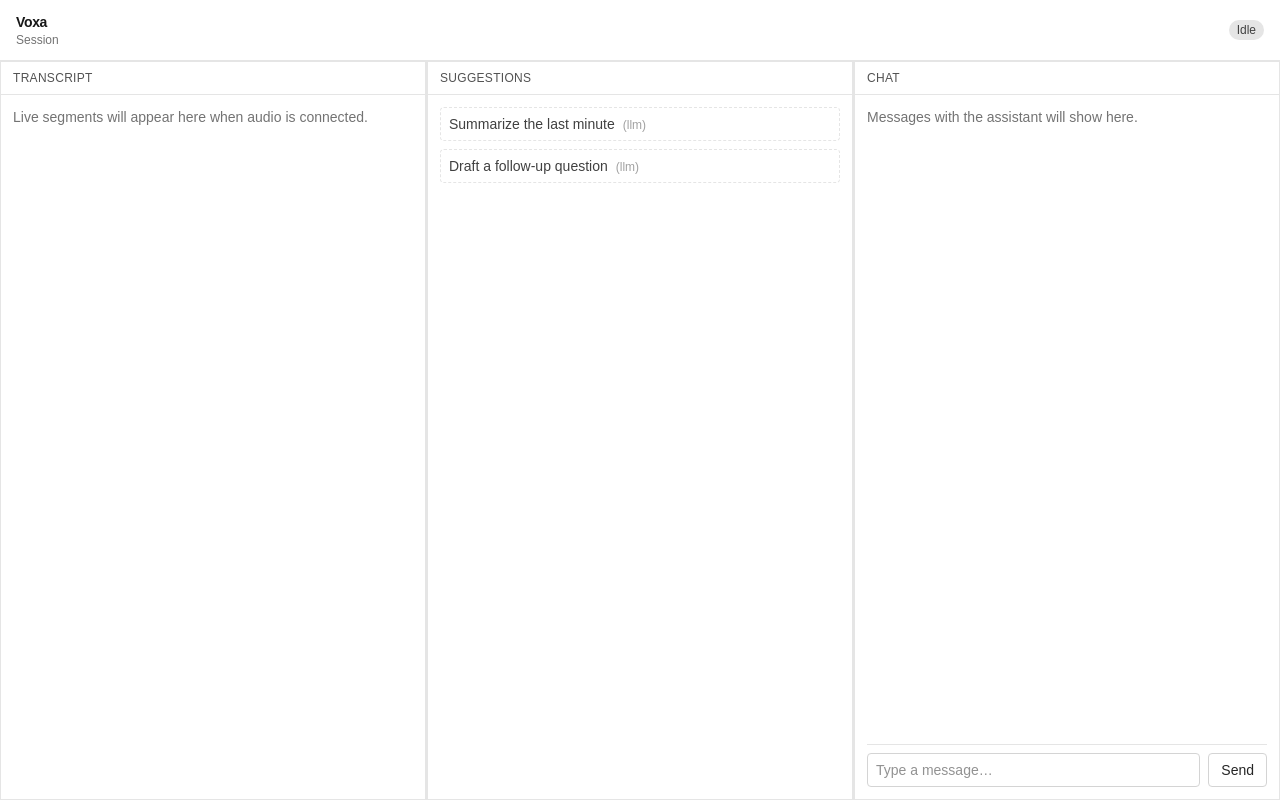
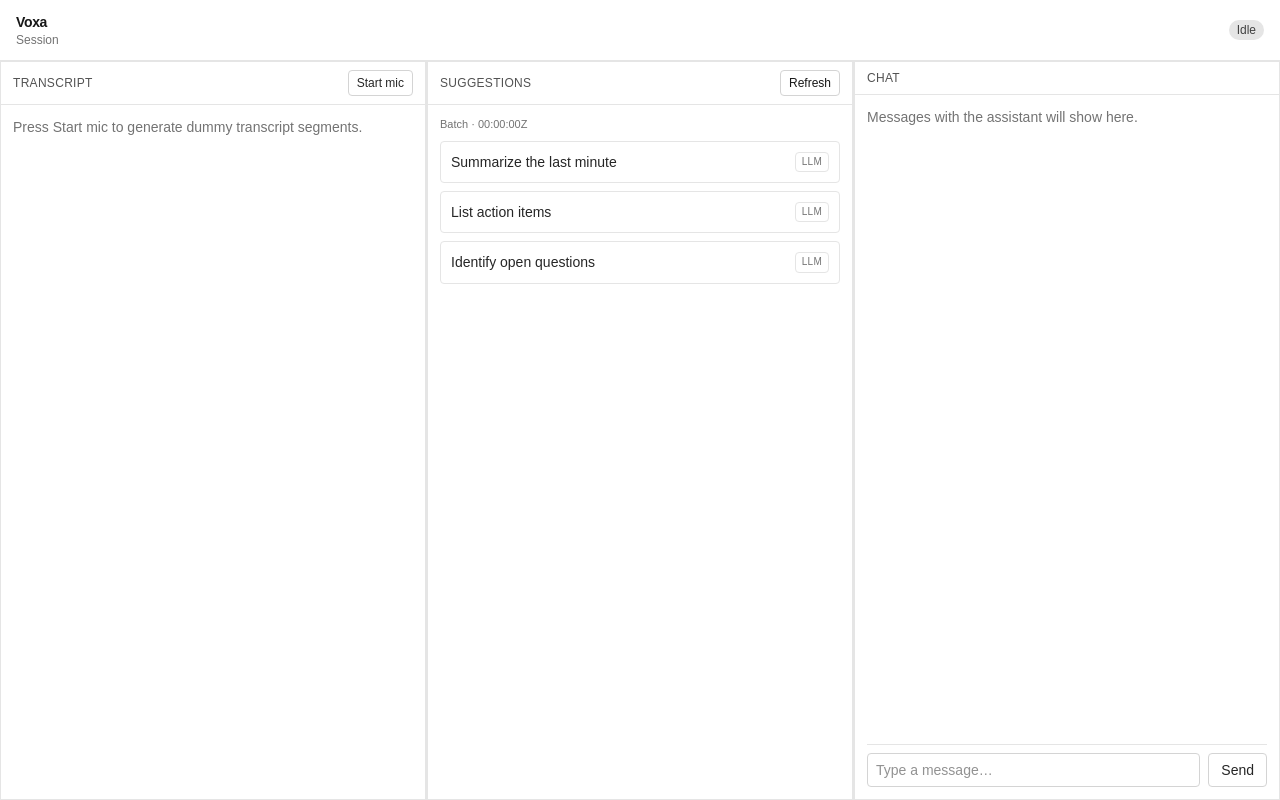
Before and after one commit to RealCifer/Voxa, a Next.js app: page / in a window 1280 px wide. Built offline with nearby package versions, Linux system fonts and the light colour scheme.

Commit message:
built three columns

```diff
--- a/components/SuggestionsPanel.tsx
+++ b/components/SuggestionsPanel.tsx
@@ -4,23 +4,50 @@ import { Panel } from "@/components/panels/Panel";
 import { useAppStore } from "@/lib/store/app-store";
 
 export function SuggestionsPanel() {
-  const suggestions = useAppStore((s) => s.suggestions);
+  const batches = useAppStore((s) => s.suggestionBatches);
+  const refresh = useAppStore((s) => s.refreshSuggestions);
 
   return (
-    <Panel title="Suggestions">
-      <ul className="space-y-2">
-        {suggestions.map((s) => (
-          <li
-            key={s.id}
-            className="rounded border border-dashed border-neutral-200 px-2 py-1.5 text-neutral-700 dark:border-neutral-700 dark:text-neutral-300"
-          >
-            {s.text}
-            {s.source ? (
-              <span className="ml-2 text-xs text-neutral-400">({s.source})</span>
-            ) : null}
-          </li>
+    <Panel
+      title="Suggestions"
+      aside={
+        <button
+          type="button"
+          onClick={refresh}
+          className="rounded border border-neutral-300 px-2 py-1 text-xs dark:border-neutral-700"
+        >
+          Refresh
+        </button>
+      }
+    >
+      <div className="space-y-4">
+        {batches.map((b) => (
+          <section key={b.id} className="space-y-2">
+            <div className="text-[11px] text-neutral-500 dark:text-neutral-400">
+              Batch · {b.createdAt.slice(11, 19)}Z
+            </div>
+            <div className="grid grid-cols-1 gap-2">
+              {b.items.map((s) => (
+                <article
+                  key={s.id}
+                  className="rounded border border-neutral-200 bg-white p-2.5 dark:border-neutral-800 dark:bg-neutral-950"
+                >
+                  <div className="flex items-start justify-between gap-2">
+                    <p className="min-w-0 flex-1 text-sm text-neutral-800 dark:text-neutral-200">
+                      {s.text}
+                    </p>
+                    {s.source ? (
+                      <span className="shrink-0 rounded border border-neutral-200 px-1.5 py-0.5 text-[10px] uppercase tracking-wide text-neutral-500 dark:border-neutral-800 dark:text-neutral-400">
+                        {s.source}
+                      </span>
+                    ) : null}
+                  </div>
+                </article>
+              ))}
+            </div>
+          </section>
         ))}
-      </ul>
+      </div>
     </Panel>
   );
 }
--- a/components/TranscriptPanel.tsx
+++ b/components/TranscriptPanel.tsx
@@ -1,21 +1,83 @@
 "use client";
 
+import { useEffect, useMemo, useRef } from "react";
 import { Panel } from "@/components/panels/Panel";
 import { useAppStore } from "@/lib/store/app-store";
 
 export function TranscriptPanel() {
   const transcript = useAppStore((s) => s.transcript);
+  const isMicActive = useAppStore((s) => s.isMicActive);
+  const toggleMic = useAppStore((s) => s.toggleMic);
+  const appendTranscript = useAppStore((s) => s.appendTranscript);
+  const scrollerRef = useRef<HTMLDivElement | null>(null);
+
+  const dummyLines = useMemo(
+    () => [
+      "Testing one two—audio levels look good.",
+      "Let’s capture key points as we talk.",
+      "We should align on scope and success criteria.",
+      "Noting action items as they come up.",
+      "Decision pending: timeline vs quality trade-off.",
+      "We’ll summarize this at the end.",
+    ],
+    [],
+  );
+
+  useEffect(() => {
+    if (!isMicActive) return;
+
+    let i = 0;
+    const start = performance.now();
+    const id = globalThis.setInterval(() => {
+      const now = performance.now();
+      appendTranscript({
+        id: crypto.randomUUID(),
+        text: dummyLines[i % dummyLines.length],
+        startMs: Math.max(0, Math.floor(now - start)),
+        isFinal: true,
+      });
+      i += 1;
+    }, 1300);
+
+    return () => globalThis.clearInterval(id);
+  }, [appendTranscript, dummyLines, isMicActive]);
+
+  useEffect(() => {
+    const el = scrollerRef.current;
+    if (!el) return;
+    el.scrollTop = el.scrollHeight;
+  }, [transcript.length]);
 
   return (
-    <Panel title="Transcript">
+    <Panel
+      title="Transcript"
+      aside={
+        <button
+          type="button"
+          onClick={toggleMic}
+          className={`rounded border px-2 py-1 text-xs ${
+            isMicActive
+              ? "border-red-300 bg-red-50 text-red-700 dark:border-red-900 dark:bg-red-950 dark:text-red-200"
+              : "border-neutral-300 bg-white text-neutral-800 dark:border-neutral-700 dark:bg-neutral-950 dark:text-neutral-200"
+          }`}
+          aria-label={isMicActive ? "Stop microphone" : "Start microphone"}
+        >
+          {isMicActive ? "Stop mic" : "Start mic"}
+        </button>
+      }
+    >
+      <div ref={scrollerRef} className="h-full min-h-[12rem] overflow-y-auto pr-1">
         {transcript.length === 0 ? (
           <p className="text-neutral-500 dark:text-neutral-500">
-          Live segments will appear here when audio is connected.
+            Press Start mic to generate dummy transcript segments.
           </p>
         ) : (
           <ul className="space-y-2">
             {transcript.map((seg) => (
-            <li key={seg.id} className="rounded border border-neutral-100 p-2 dark:border-neutral-800">
+              <li
+                key={seg.id}
+                className="rounded border border-neutral-100 p-2 dark:border-neutral-800"
+              >
                 <span className="text-xs text-neutral-400">
                   {seg.startMs}ms
                   {seg.isFinal ? " · final" : ""}
@@ -25,6 +87,7 @@ export function TranscriptPanel() {
             ))}
           </ul>
         )}
+      </div>
     </Panel>
   );
 }
--- a/eslint.config.mjs
+++ b/eslint.config.mjs
@@ -5,9 +5,7 @@ import nextTs from "eslint-config-next/typescript";
 const eslintConfig = defineConfig([
   ...nextVitals,
   ...nextTs,
-  // Override default ignores of eslint-config-next.
   globalIgnores([
-    // Default ignores of eslint-config-next:
     ".next/**",
     "out/**",
     "build/**",
--- a/lib/store/app-store.ts
+++ b/lib/store/app-store.ts
@@ -1,33 +1,79 @@
 import { create } from "zustand";
-import type { ChatMessage, Suggestion, TranscriptSegment } from "@/types";
+import type { ChatMessage, Suggestion, SuggestionBatch, TranscriptSegment } from "@/types";
 
 type AppStore = {
   transcript: TranscriptSegment[];
-  suggestions: Suggestion[];
+  suggestionBatches: SuggestionBatch[];
   chat: ChatMessage[];
   sessionLabel: string;
+  isMicActive: boolean;
   setSessionLabel: (label: string) => void;
+  toggleMic: () => void;
   appendTranscript: (segment: TranscriptSegment) => void;
-  setSuggestions: (items: Suggestion[]) => void;
+  refreshSuggestions: () => void;
   pushChat: (message: ChatMessage) => void;
   resetWorkspace: () => void;
 };
 
-const seedSuggestions: Suggestion[] = [
-  { id: "s1", text: "Summarize the last minute", source: "llm" },
-  { id: "s2", text: "Draft a follow-up question", source: "llm" },
+const suggestionPool: Omit<Suggestion, "id">[] = [
+  { text: "Summarize the last minute", source: "llm" },
+  { text: "Draft a follow-up question", source: "llm" },
+  { text: "List action items", source: "llm" },
+  { text: "Turn this into an email", source: "llm" },
+  { text: "Clarify the main decision", source: "rule" },
+  { text: "Ask: what’s the deadline?", source: "rule" },
+  { text: "Propose next steps", source: "llm" },
+  { text: "Identify open questions", source: "llm" },
+  { text: "Create a checklist", source: "llm" },
 ];
+
+const seedSuggestionBatches: SuggestionBatch[] = [
+  {
+    id: "batch-1",
+    createdAt: "2026-01-01T00:00:00.000Z",
+    items: [
+      { id: "seed-s1", text: "Summarize the last minute", source: "llm" },
+      { id: "seed-s2", text: "List action items", source: "llm" },
+      { id: "seed-s3", text: "Identify open questions", source: "llm" },
+    ],
+  },
+];
+
+function pick3Suggestions(): [Suggestion, Suggestion, Suggestion] {
+  const used = new Set<number>();
+  const items: Suggestion[] = [];
+  while (items.length < 3) {
+    const idx = Math.floor(Math.random() * suggestionPool.length);
+    if (used.has(idx)) continue;
+    used.add(idx);
+    items.push({
+      id: crypto.randomUUID(),
+      ...suggestionPool[idx],
+    });
+  }
+  return items as [Suggestion, Suggestion, Suggestion];
+}
+
+function makeBatch(): SuggestionBatch {
+  return {
+    id: crypto.randomUUID(),
+    createdAt: new Date().toISOString(),
+    items: pick3Suggestions(),
+  };
+}
 
 export const useAppStore = create<AppStore>((set) => ({
   transcript: [],
-  suggestions: seedSuggestions,
+  suggestionBatches: seedSuggestionBatches,
   chat: [],
   sessionLabel: "Session",
+  isMicActive: false,
   setSessionLabel: (label) => set({ sessionLabel: label }),
+  toggleMic: () => set((s) => ({ isMicActive: !s.isMicActive })),
   appendTranscript: (segment) =>
     set((s) => ({ transcript: [...s.transcript, segment] })),
-  setSuggestions: (items) => set({ suggestions: items }),
+  refreshSuggestions: () => set((s) => ({ suggestionBatches: [makeBatch(), ...s.suggestionBatches] })),
   pushChat: (message) => set((s) => ({ chat: [...s.chat, message] })),
   resetWorkspace: () =>
-    set({ transcript: [], suggestions: seedSuggestions, chat: [] }),
+    set({ transcript: [], suggestionBatches: seedSuggestionBatches, chat: [], isMicActive: false }),
 }));
--- a/types/index.ts
+++ b/types/index.ts
@@ -10,6 +10,12 @@ export type Suggestion = {
   id: string;
   text: string;
   source?: "llm" | "rule" | "user";
+};
+
+export type SuggestionBatch = {
+  id: string;
+  createdAt: string;
+  items: [Suggestion, Suggestion, Suggestion];
 };
 
 export type ChatMessage = {
```
Lines whose indentation alone changed are shown as unchanged.
